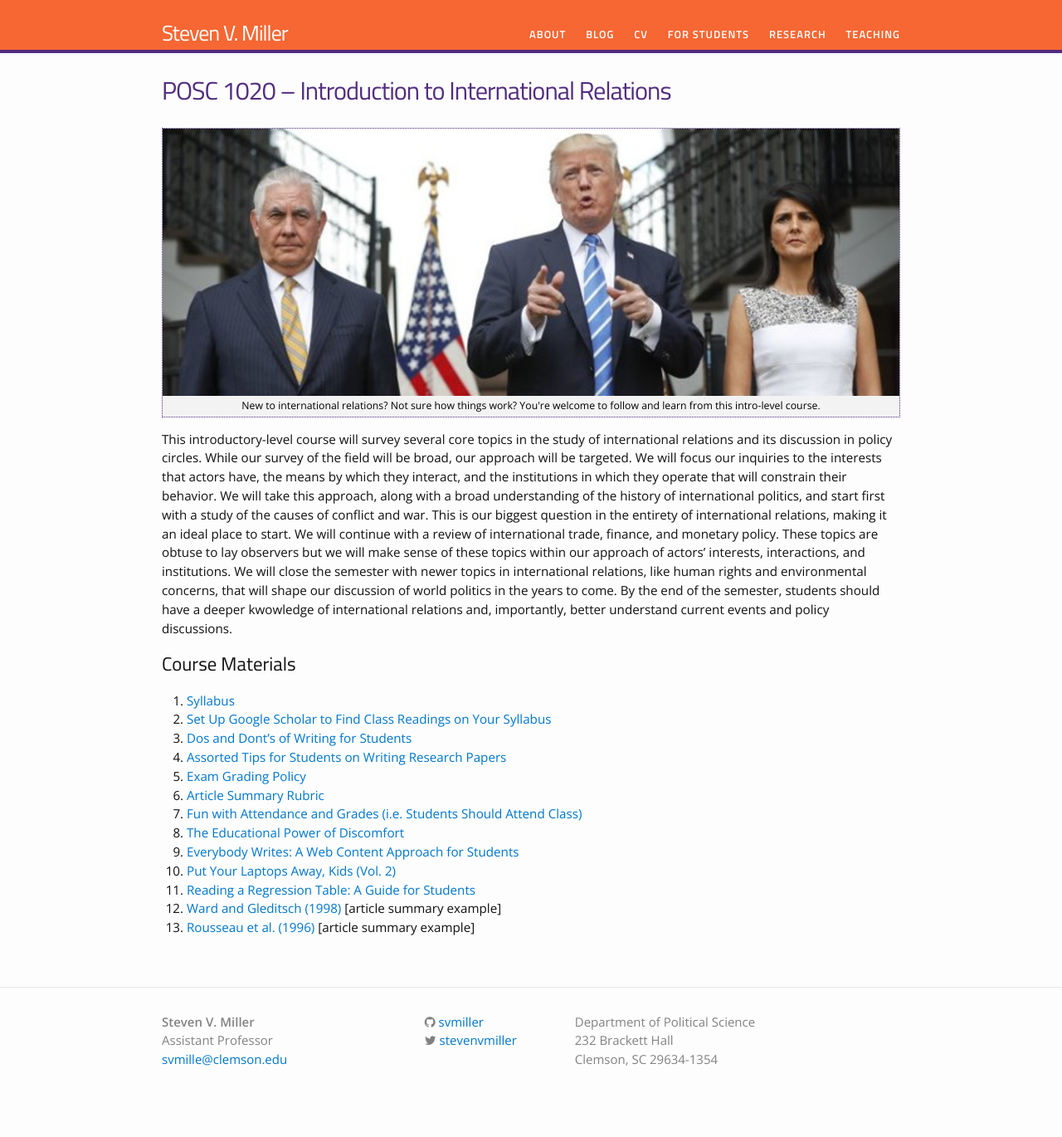
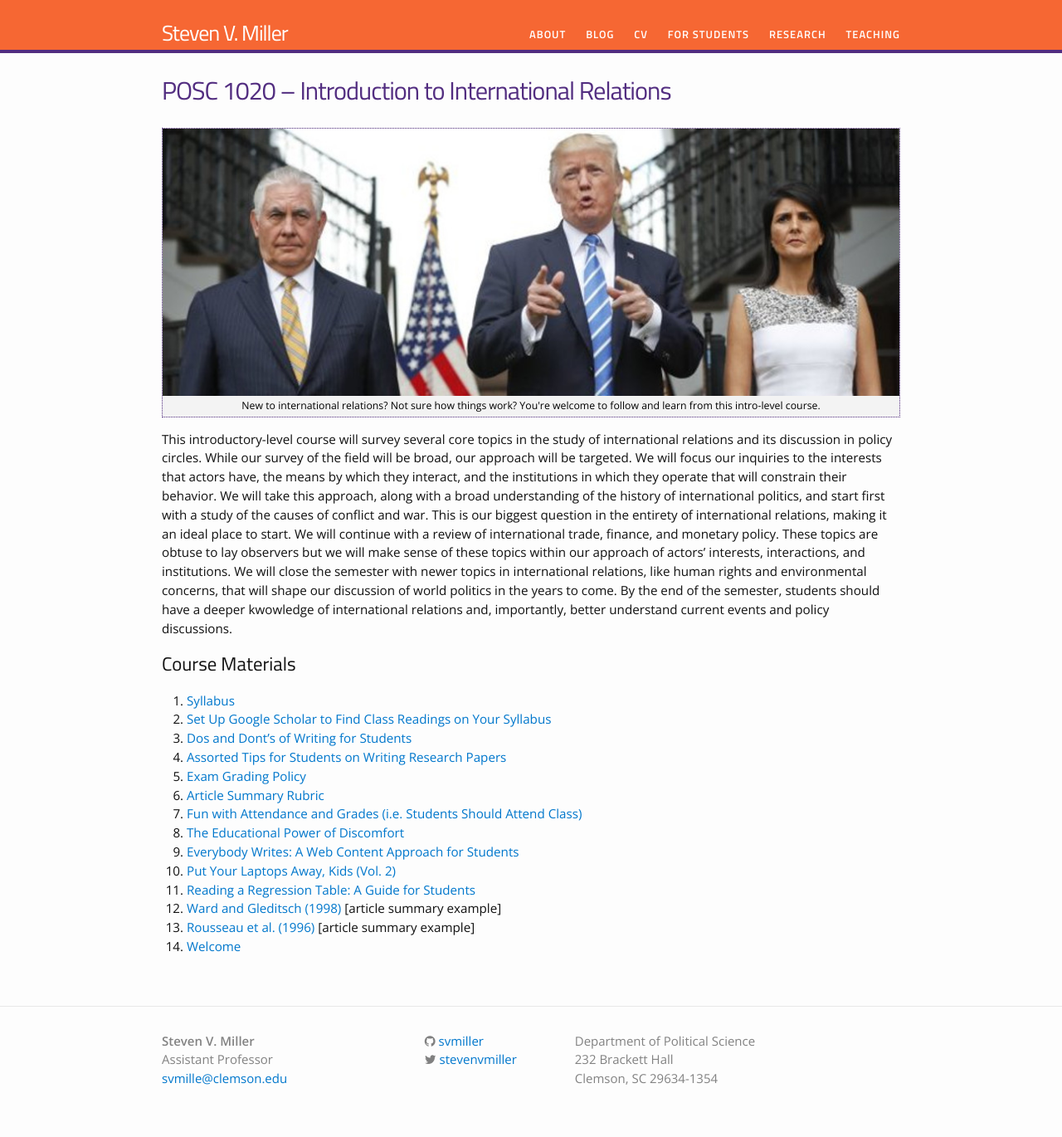
Before and after one commit to svmiller/svmiller.github.io, a Jekyll site: the page built from teaching/posc-1020.md, in a window 1280 px wide. Shown: the whole page at 83% size. Built offline with Jekyll 4.4.1, drawn with Linux system fonts in a browser that asks for light colours; nearby versions of some CDN libraries; some web fonts are replaced; before the commit the page ends 1347 px from its top, so only the background shows below that.

Commit message:
add lectures 01.11.2018

```diff
--- a/teaching/posc-1020.md
+++ b/teaching/posc-1020.md
@@ -23,6 +23,7 @@ This introductory-level course will survey several core topics in the study of i
 11. [Reading a Regression Table: A Guide for Students](http://svmiller.com/blog/2014/08/reading-a-regression-table-a-guide-for-students/)
 12. [Ward and Gleditsch (1998)](https://www.dropbox.com/s/2zs0m2upcvuq3vf/svm-notes-wardgleditsch1998dp.pdf?dl=0) [article summary example]
 13. [Rousseau et al. (1996)](https://www.dropbox.com/s/zl9lopus7pk2anq/svm-notes-rousseauetal1996adn.pdf?dl=0) [article summary example]
+14. [Welcome](https://www.dropbox.com/s/zlqai195eiv3chy/posc1020-lecture-welcome.pdf?dl=0)
 
 <!-- 14. [Welcome](https://www.dropbox.com/s/zlqai195eiv3chy/posc1020-lecture-welcome.pdf?dl=0)
 15. [What Shaped Our World? A Historical Introduction](https://www.dropbox.com/s/9gtnmyc86kjuc9u/posc1020-lecture-historical-intro.pdf?dl=0)
```
Also changed, not shown: teaching/posc-3610.md (+1 -0 lines).
